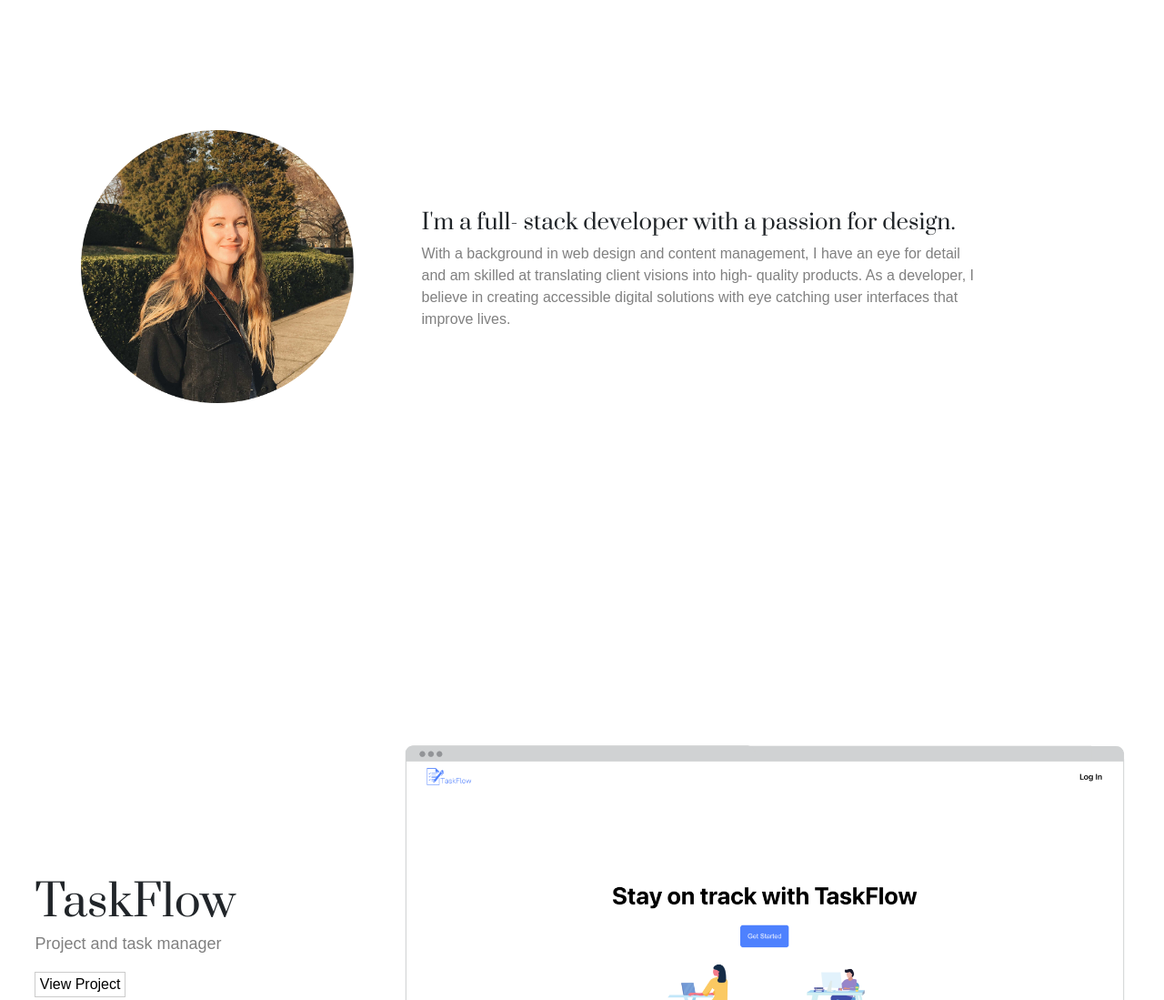
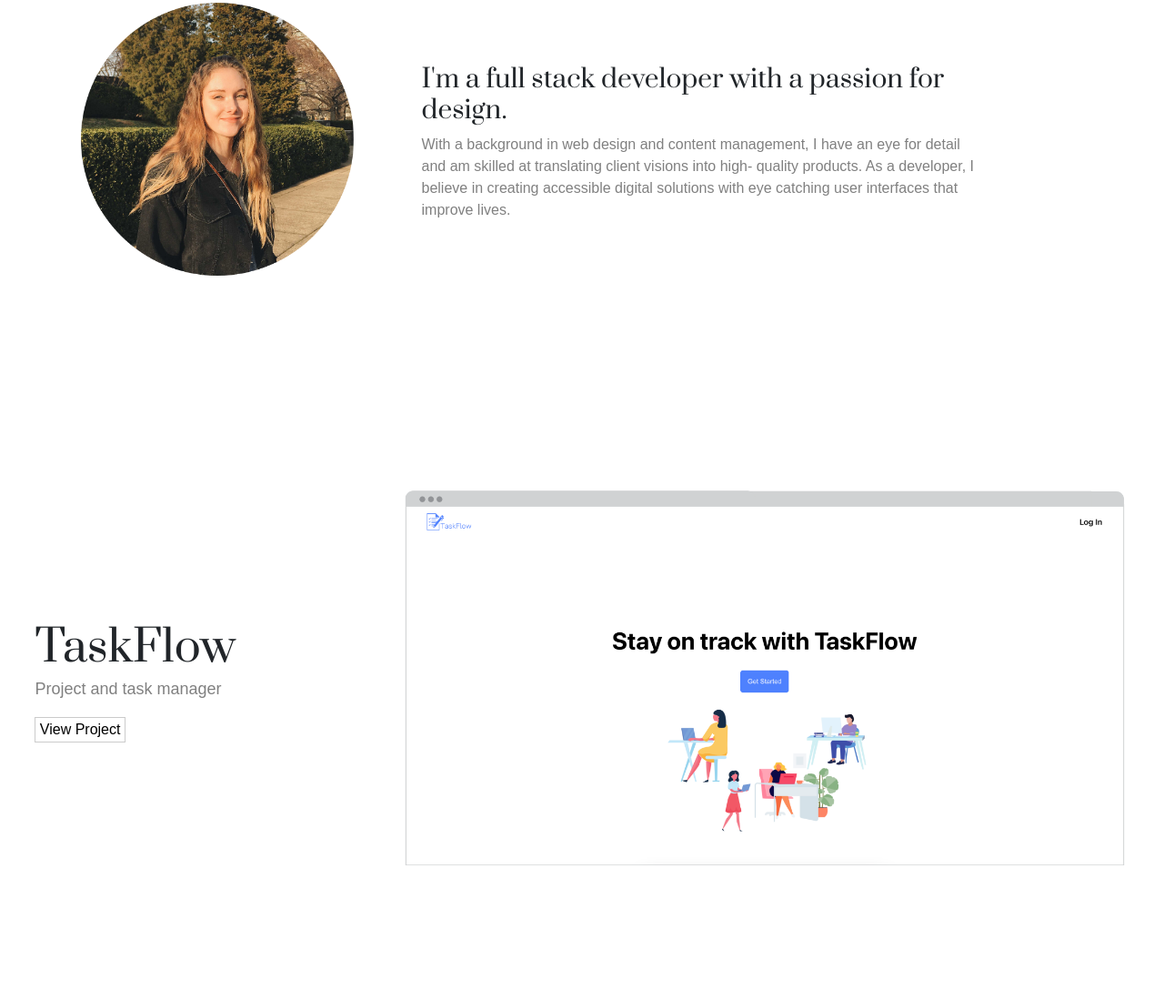
Before and after one commit to albertamcaleavey/albertamcaleavey-portfolio, a website: page index.html in a window 1280 px wide. Shown: the part 899-1998 px from the top of the page at 91% size. Drawn offline with nearby package versions, Linux system fonts and the light colour scheme.

Commit message:
change secondary font

```diff
--- a/index.html
+++ b/index.html
@@ -24,7 +24,7 @@
     <nav class="navbar-desktop">
       <a class="logo" href="#landing"><img  src="public/portfolio-logo1.png" alt="logo" height="40"></a>
       <div class="nav-desktop-link-container">
-        <a class="navbar-desktop-link" href="">About</a>
+        <a class="navbar-desktop-link" href="#about">About</a>
         <a class="navbar-desktop-link" href="#projects">Projects</a>
         <a class="navbar-desktop-link" href="public/Resume/Alberta_McAleavey_Resume.pdf" target="blank">Resume</a>
       </div>
@@ -62,16 +62,16 @@
         </div>
       </div>
     </section>
-    <section id="about" class="project-section">
+    <section id="about" class="project-section about-section">
         <div class="about-img-container">
           <img height="300" src="public/about-me.png" alt="">
         </div>
         <div class="about-description">
-          <h4>I'm a full- stack developer with a passion for design.</h4>
+          <h3>I'm a full stack developer with a passion for design.</h3>
           <p class="secondary-font">With a background in web design and content management, I have an eye for detail and am skilled at translating client visions into high- quality products. As a developer, I believe in creating accessible digital solutions with eye catching user interfaces that improve lives.</p>
         </div>
     </section>
-    <section id="taskflow" class="project-section">
+    <section id="projects" class="project-section">
       <div class="project-img-container"><img src="public/task-flow-preview.png" alt=""></div>
       <div class="project-text-content">
         <h1 class="project-name">TaskFlow</h1>
@@ -80,7 +80,7 @@
       </div>
     </section>
 
-    <section id="projects" class="project-section">
+    <section id="cache" class="project-section">
       <div class="project-img-container"><img src="public/cache-preview.png" alt=""></div>
       <div class="project-text-content">
         <h1 class="project-name">Cache</h1>
--- a/style.css
+++ b/style.css
@@ -6,6 +6,7 @@ main{
 .secondary-font {
   font-family: sans-serif;
   color: grey;
+  font-weight: 100;
 }
 
 .navbar-desktop{
@@ -65,11 +66,11 @@ main{
   color: black;
 }
 
-img{
+img {
   max-width: 100%;
 }
 
-a{
+a {
   text-decoration: none;
   color: black;
 }
@@ -102,6 +103,10 @@ font-size: small;
 
 i {
   font-size: 2rem;
+}
+
+i:hover {
+  color: grey;
 }
 
 @media only screen and (min-width: 768px){
@@ -164,4 +169,8 @@ i {
     margin-right: 20%;
   }
 
+  .about-section {
+    height: 50vh;
+  }
+
 }
```
